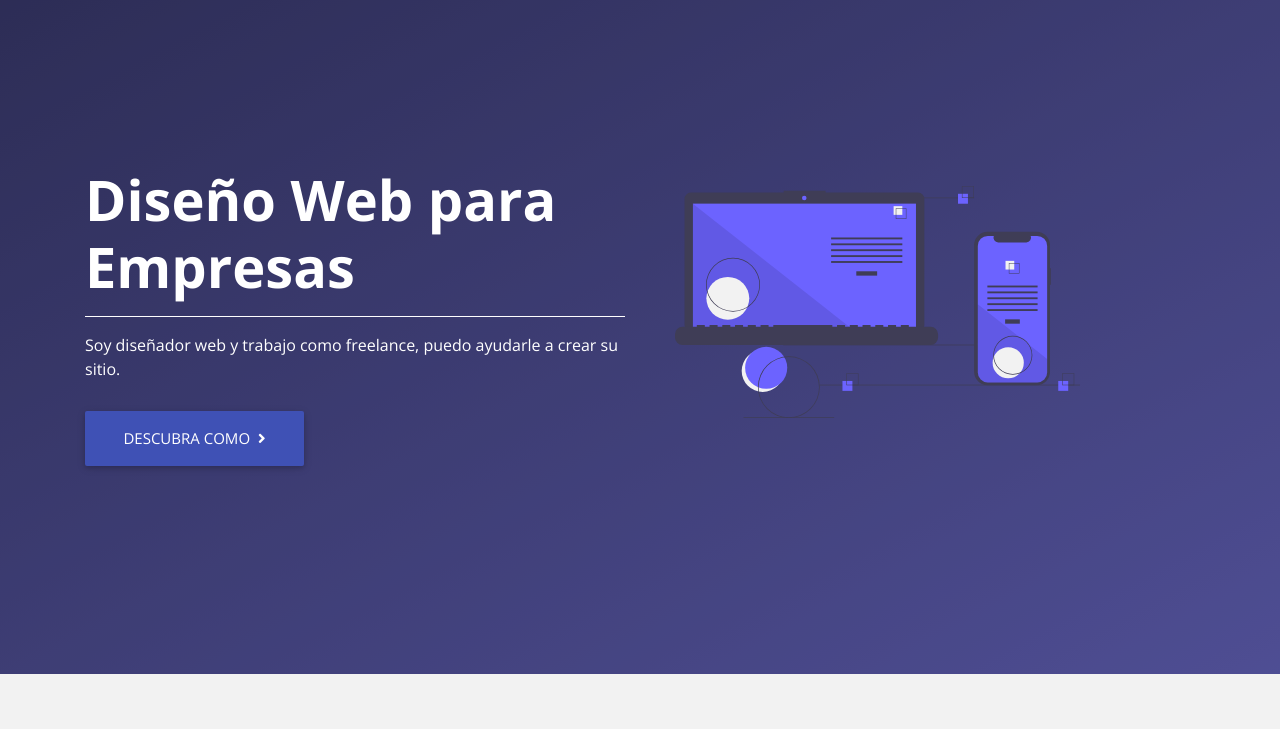
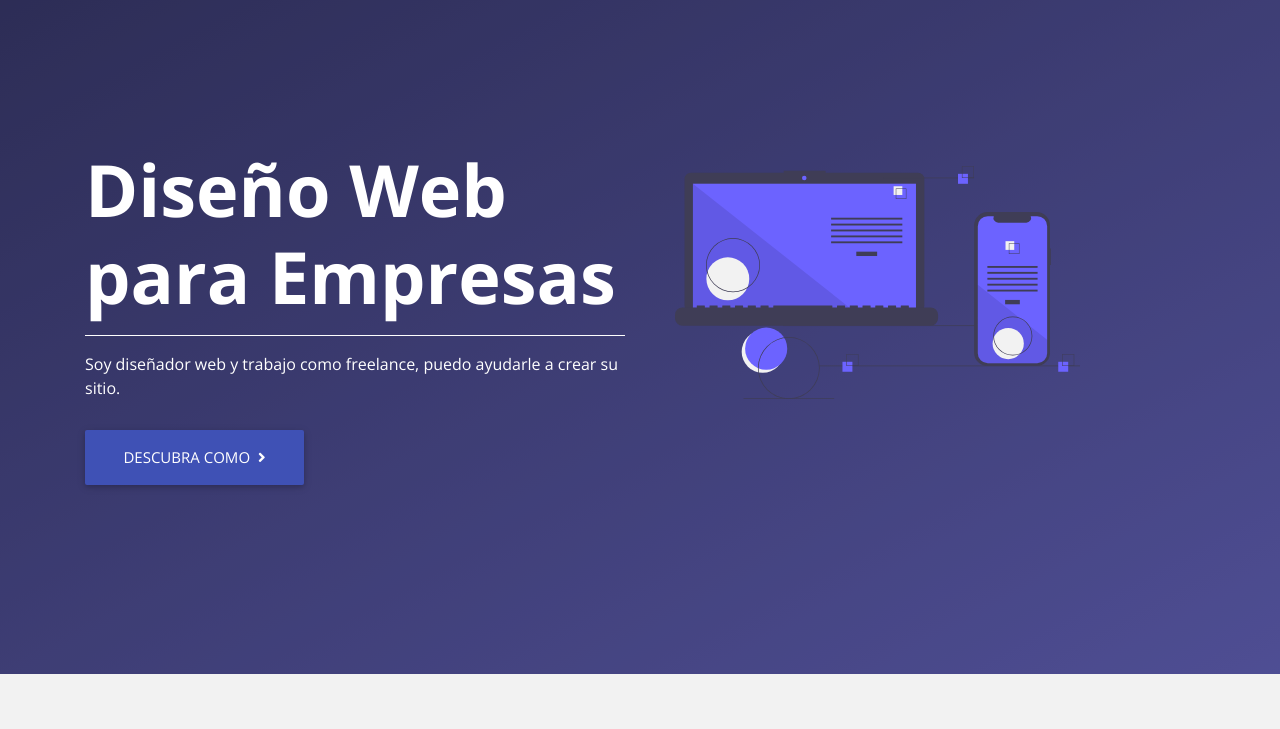
Before and after one commit to luis-escoto11/layout-and-code, a plain HTML site: page index.html in a window 1280 px wide. Shown: the part 71-800 px from the top of the page. Drawn offline with nearby package versions, Linux system fonts and the light colour scheme.

Commit message:
Quick fix to html code.
Removed class for sub-heading on header.

```diff
--- a/index.html
+++ b/index.html
@@ -2,8 +2,9 @@
 <html lang="es">
 <head>
 	<meta charset="utf-8">
-	 <meta name="viewport" content="width=device-width, initial-scale=1.0, shrink-to-fit=no">
+	<meta name="viewport" content="width=device-width, initial-scale=1.0, shrink-to-fit=no">
 	<meta name="description" content="Sitio personal con información sobre mi perfil como diseñador web y mis trabajos.">
+	<link rel="icon"  href="img/icon.png">
 	<!-- Font Awesome -->
     <link rel="stylesheet" href="https://use.fontawesome.com/releases/v5.8.2/css/all.css">
     <!-- Bootstrap core CSS -->
@@ -74,9 +75,9 @@
 		        <div class="row wow fadeIn animated" style="visibility: visible; animation-name: fadeIn;">
 		          <!--Grid column-->
 		          <div class="col-md-6 mb-4 white-text text-center text-md-left">
-			            <h1 class="display-4 font-weight-bold">Diseño Web para Empresas</h1>
+			            <h1 class="display-3 font-weight-bold">Diseño Web para Empresas</h1>
 			            <hr class="hr-light">
-			            <p class="mb-4 d-none d-md-block"><strong>Soy diseñador web y trabajo como freelance, puedo ayudarle a crear su sitio.</strong>
+			            <p class="mb-4 d-md-block"><strong>Soy diseñador web y trabajo como freelance, puedo ayudarle a crear su sitio.</strong>
 			            </p>
 			            <a href="#steps" class="btn btn-indigo btn-lg waves-effect waves-light" style="margin-left: 0rem;">Descubra como<i class="fas fa-angle-right ml-2"></i>
 			            </a>
```
